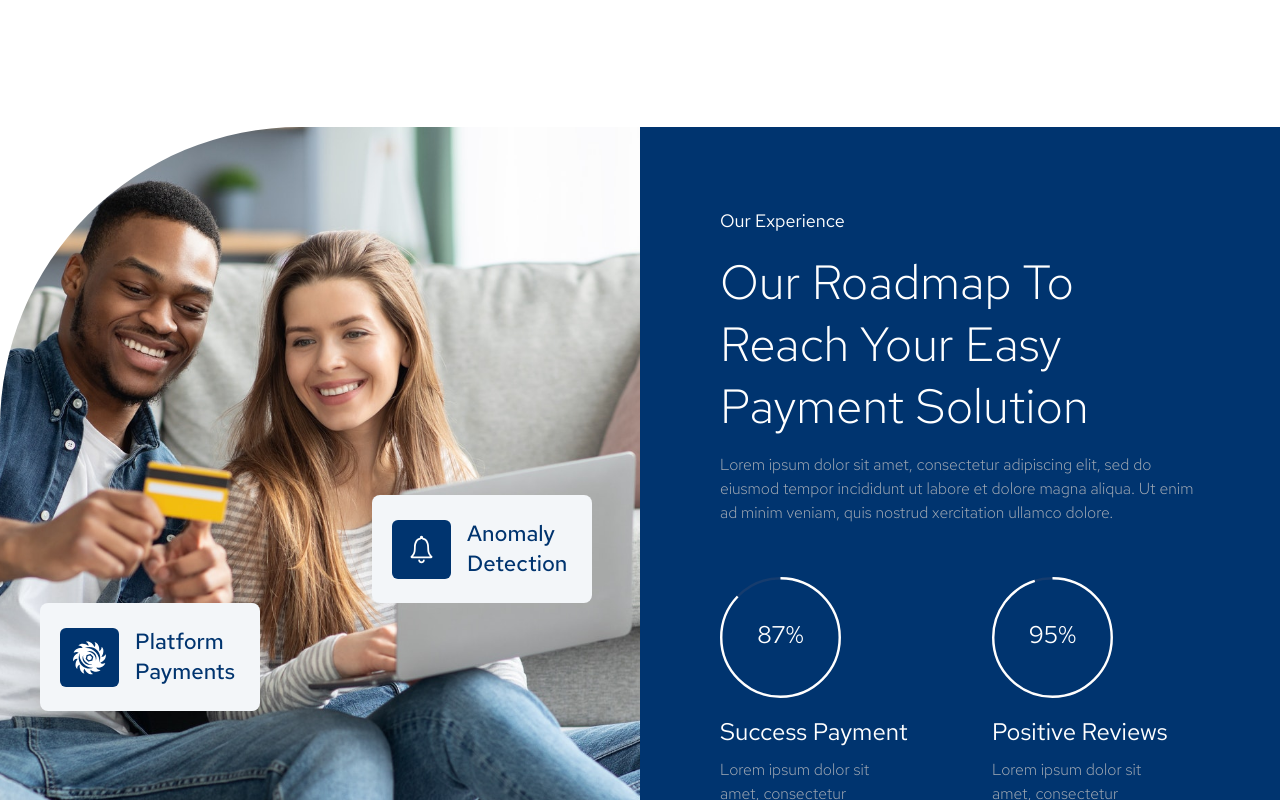
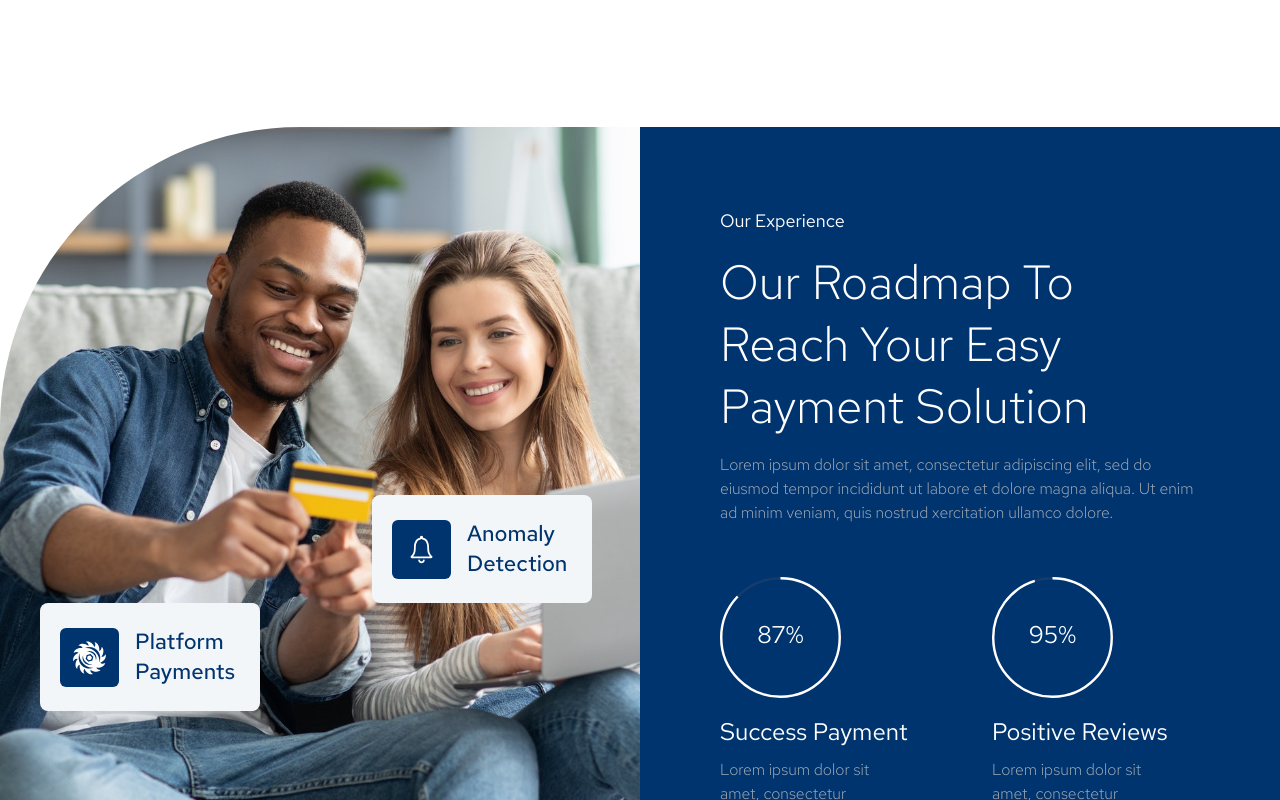
Before and after one commit to programmerrafi/payment-getway-next-js, a Next.js app: page / in a window 1280 px wide. Shown: the part 2600-3400 px from the top of the page. Built offline with nearby package versions, Linux system fonts and the light colour scheme; what tailwindcss-animation-delay would draw is missing.

Commit message:
start clients section

```diff
--- a/app/components/Home/EasyPayment.js
+++ b/app/components/Home/EasyPayment.js
@@ -15,7 +15,7 @@ function EasyPayment() {
         <div className="lg:w-[50%] w-full rounded-tl-[100px] md:rounded-tl-[200px] lg:rounded-tl-[300px] overflow-hidden -z-10 lg:z-0">
           {/* background image */}
           <div
-            className="lg:w-[50%] w-full lg:h-full md:h-[48%] h-[41%] absolute top-0 left-0 rounded-tl-[100px] md:rounded-tl-[200px] lg:rounded-tl-[300px] sm:!bg-cover !bg-center"
+            className="lg:w-[50%] w-full lg:h-full md:h-[48%] h-[41%] absolute top-0 left-0 rounded-tl-[100px] md:rounded-tl-[200px] lg:rounded-tl-[300px] sm:!bg-cover"
             style={setBackgroundImage("images/platfrom-bg.jpeg", {
               backgroundPosition: "30% 0px",
             })}
```
